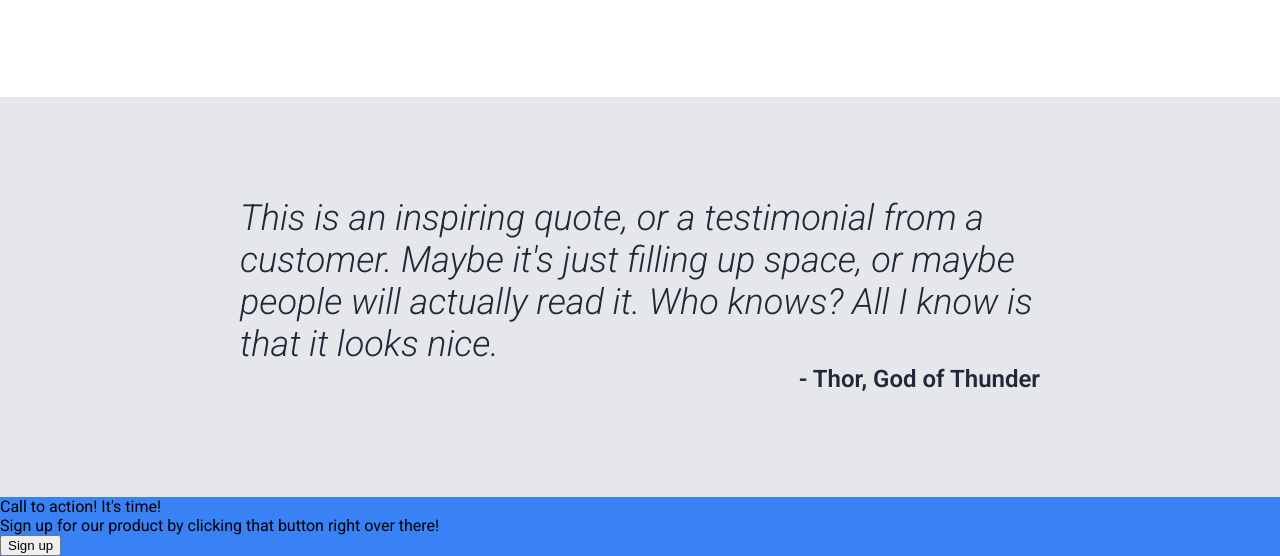
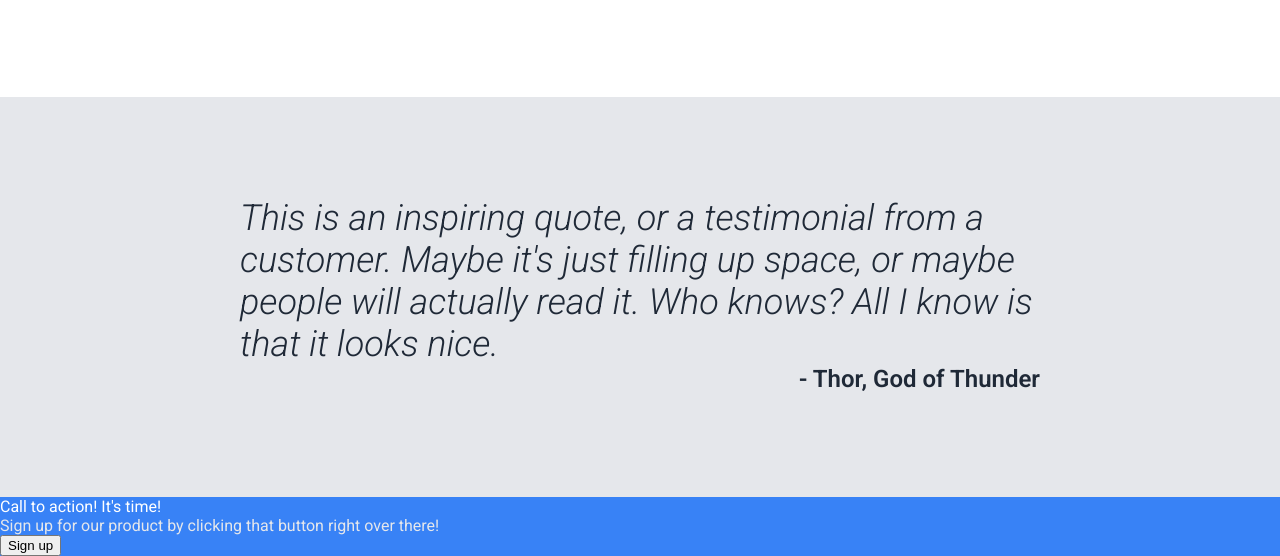
Before and after one commit to kimbaesung808/odin-landing-page, a plain HTML site: page index.html in a window 1280 px wide. Shown: the part 951-1507 px from the top of the page. Drawn offline with Linux system fonts and the light colour scheme.

Commit message:
Set color of text in section four

```diff
--- a/style.css
+++ b/style.css
@@ -130,3 +130,11 @@ a {
   color: #FFF;
   background-color: #3882F6;
 }
+
+.section-four .text-one {
+  color: #FFF;
+}
+
+.section-four .text-two {
+  color: #E5E7EB;
+}
```
